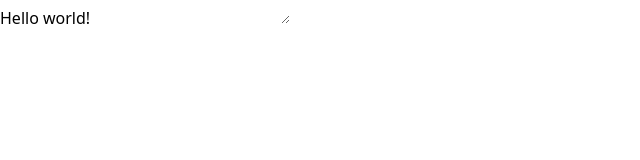
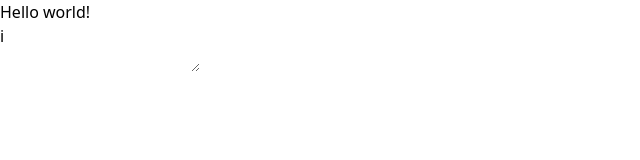
Before and after one commit to fractal-bootcamp/pbmcomponents, a React (Vite) app: page / in a window 1280 px wide. Shown: the top 160 px of the page, without its empty margins (0-640 px from the left). Built offline with nearby package versions, Linux system fonts and the light colour scheme.

Commit message:
add thingy for popover

```diff
--- a/src/components/TextInput.tsx
+++ b/src/components/TextInput.tsx
@@ -31,20 +31,24 @@ const TextInput = ({
   };
 
   return (
+    <>
+      <div className="flex flex-row border-2 border-green-500 rounded-sm relative">
+        <div className="border-[1px] border-green-500 h-auto text-green-500">
+          i
+        </div>
         <textarea
           value={value}
           onChange={handleChange}
           onKeyDown={handleKeyDown}
           disabled={disabled}
           placeholder={placeholder}
-      className={`border-2 bg-black text-green-500 border-green-500 rounded-sm px-2 w-full resize-none ${
+          className={`bg-black text-green-500 px-2 w-full resize-none ${
             size === "single-line" ? "h-8 overflow-hidden" : "h-24"
           }`}
-      //   style={{
-      //     WebkitText: censored ? "disc" : "none",
-      //   }}
           rows={size === "single-line" ? 1 : 3}
         />
+      </div>
+    </>
   );
 };
 
```
Lines whose indentation alone changed are shown as unchanged.
